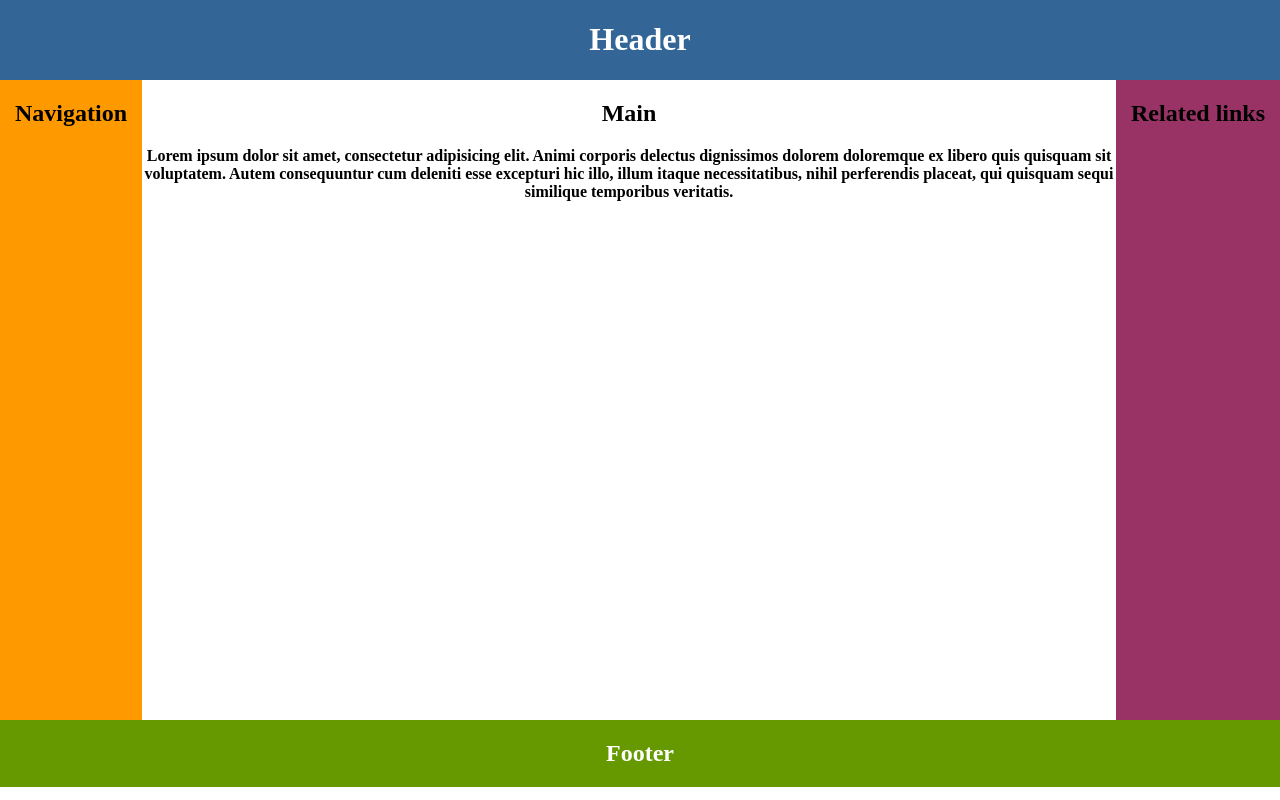
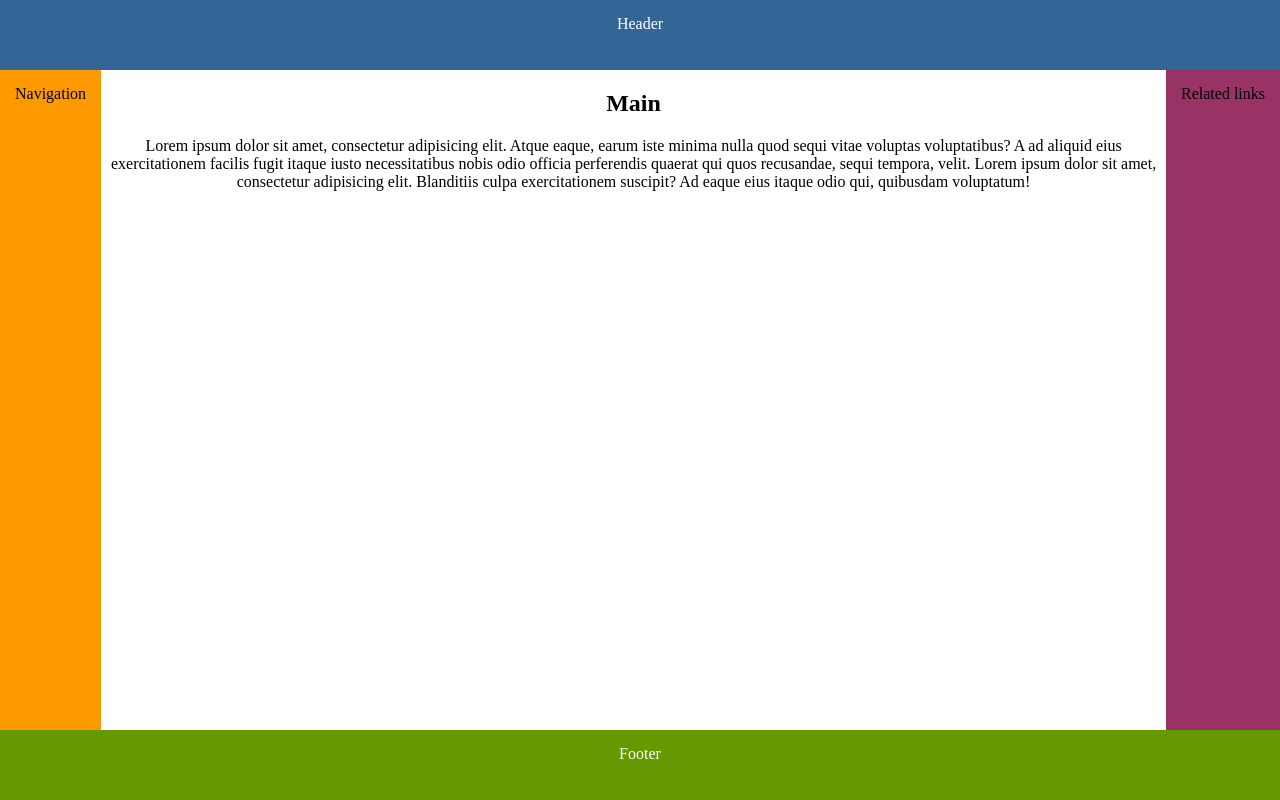
Before and after one commit to ochromera/FoxmaindedCourse, a plain HTML site: page task1.1/flex/index.html in a window 1280 px wide. Drawn offline with Linux system fonts and the light colour scheme.

Commit message:
fixed bug

```diff
--- a/task1.1/flex/index.css
+++ b/task1.1/flex/index.css
@@ -1,65 +1,66 @@
+* {
+    box-sizing: border-box;
+}
+
+
 body {
-    padding: 0;
+    display: flex;
+    min-height: 100vh;
+    flex-direction: column;
     margin: 0;
+}
+
+#main {
+    display: flex;
+    flex: 1;
+}
+
+#main > nav {
+    order: -1;
+    padding-top: 15px;
+    padding-left: 15px;
+    padding-right: 15px;
+    background: rgb(254, 153, 0)
+}
+
+#main > article {
+    flex: 1;
+    order: -1;
+    text-align: center;
+}
+
+#main > aside {
+    padding-top: 15px;
+    padding-left: 15px;
+    padding-right: 15px;
+    background: rgb(153, 51, 101);
+}
+
+
+header {
+    padding-top: 15px;
+    height: 70px;
+    text-align: center;
+    color: white;
+    background: rgb(51, 102, 151);
 
 }
 
-.container {
-    display: flex;
-    flex-wrap: wrap;
-    flex-direction: column;
-    align-items: stretch;
-}
-
-
-.wrapper {
-    flex-wrap: nowrap;
-    height: 80vh;
-    display: flex;
-    align-content: stretch;
-    justify-content: space-between;
-    align-items: stretch;
-    font-weight: bold;
-}
-
-
-.header {
-    text-align: center;
-    color: white;
-    background: rgb(51, 102, 151);
-}
-
-.nav {
-
-    text-align: start;
-    padding-left: 15px;
-    padding-right: 15px;
-    background: rgb(254, 153, 0);
-}
-
-.main {
-    flex: 1 0;
-    text-align: center;
-}
-
-.sidebar {
-    text-align: start;
-    background: rgb(153, 51, 101);
-    padding-left: 15px;
-    padding-right: 15px;
-
-}
-
-.footer {
+footer {
+    padding-top: 15px;
+    height: 70px;
     text-align: center;
     color: white;
     background: rgb(102, 153, 0);
 }
 
-@media (max-width: 420px ) {
-    .wrapper {
+
+@media screen and   (max-width: 620px ) {
+    #main {
         flex-direction: column;
-        flex-wrap: nowrap;
+    }
+    #main > nav, aside {
+        height: 50px;
     }
 
 
--- a/task1.1/flex/index.html
+++ b/task1.1/flex/index.html
@@ -9,35 +9,25 @@
     <link rel="stylesheet" href="index.css">
 </head>
 <body>
-<div class="container">
-    <div class="header">
-        <h1>Header</h1>
-    </div>
+<header>Header</header>
 
-    <div class="wrapper">
-        <nav class="nav">
-            <h1>Navigation</h1>
-        </nav>
+<div id="main">
 
-        <div class="main"><h2> Main</h2>
-            <p>
-                Lorem ipsum dolor sit amet, consectetur adipisicing elit. Animi corporis delectus dignissimos dolorem
-                doloremque ex libero quis quisquam sit voluptatem. Autem consequuntur cum deleniti esse excepturi hic illo,
-                illum itaque necessitatibus, nihil perferendis placeat, qui quisquam sequi similique temporibus veritatis.
-            </p>
-        </div>
+    <nav>Navigation</nav>
 
-        <aside class="sidebar">
-            <h2>Related links</h2>
-        </aside>
+    <article>
+        <h2>Main</h2>
 
-    </div>
+        Lorem ipsum dolor sit amet, consectetur adipisicing elit. Atque eaque, earum iste minima nulla quod sequi
+        vitae voluptas voluptatibus? A ad aliquid eius exercitationem facilis fugit itaque iusto necessitatibus nobis
+        odio officia perferendis quaerat qui quos recusandae, sequi tempora, velit.
+        Lorem ipsum dolor sit amet, consectetur adipisicing elit. Blanditiis culpa exercitationem suscipit? Ad eaque
+        eius itaque odio qui, quibusdam voluptatum!
+    </article>
 
-    <div class="footer">
-        <h2>
-            Footer
-        </h2>
-    </div>
+    <aside>Related links</aside>
+</div>
+<footer>Footer</footer>
 
 </div>
 </body>
```
